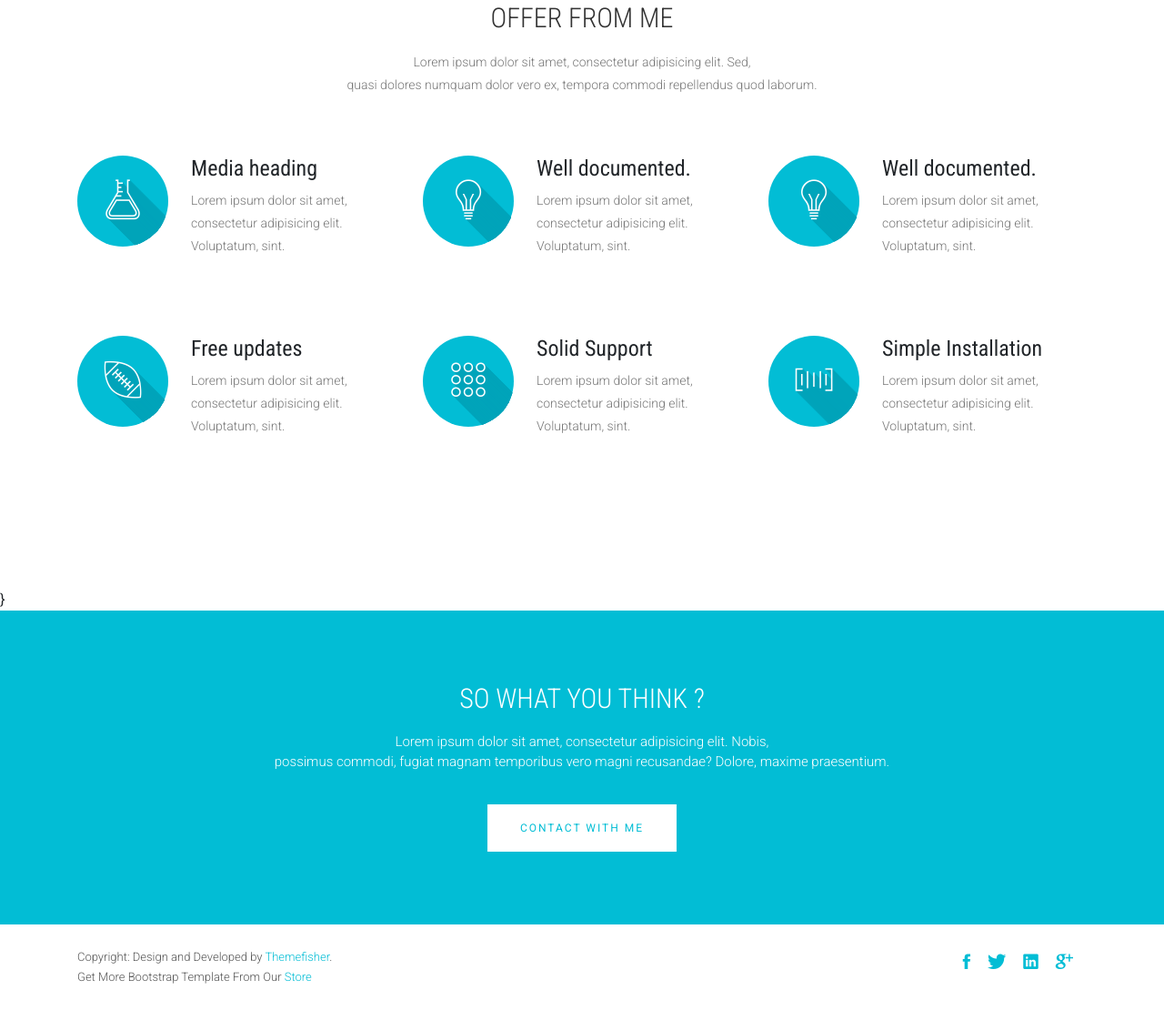
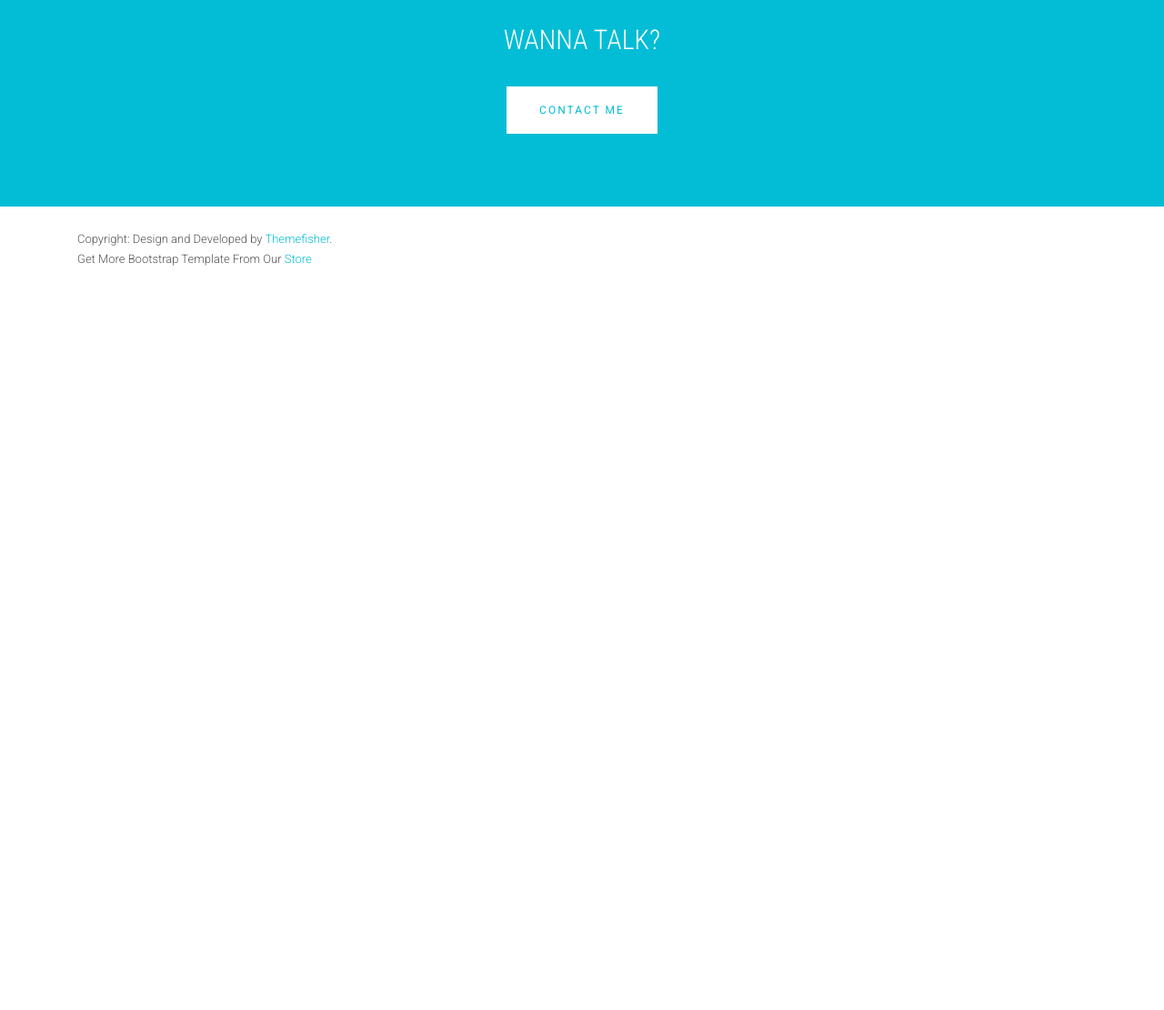
Before and after one commit to jvmcpheron/Bootstrap_Portfolio, a website: page timer-main/theme/index.html in a window 1280 px wide. Shown: the part 2706-3816 px from the top of the page at 91% size. After the commit the page ends 3027 px from the top, so only its background shows below. Drawn offline with Linux system fonts and the light colour scheme; files whose address does not match are found by name; a web font is replaced by a local one.

Commit message:
finished up index.html

```diff
--- a/timer-main/theme/index.html
+++ b/timer-main/theme/index.html
@@ -326,96 +326,7 @@ Portfolio Section Start
 ==================================================
 Portfolio Section Start
 ================================================== -->
-<section id="feature">
-  <div class="container">
-    <div class="section-heading">
-      <h1 class="title wow fadeInDown" data-wow-delay=".3s">Offer From Me</h1>
-      <p class="wow fadeInDown" data-wow-delay=".5s">
-        Lorem ipsum dolor sit amet, consectetur adipisicing elit. Sed,<br> quasi dolores numquam dolor vero ex, tempora
-        commodi repellendus quod laborum.
-      </p>
-    </div>
-    <div class="row">
-      <div class="col-sm-6 col-lg-4">
-        <div class="media wow fadeInUp animated" data-wow-duration="500ms" data-wow-delay="300ms">
-          <div class="media-left">
-            <div class="icon">
-              <i class="ion-ios-flask-outline"></i>
-            </div>
-          </div>
-          <div class="media-body">
-            <h4 class="media-heading">Media heading</h4>
-            <p>Lorem ipsum dolor sit amet, consectetur adipisicing elit. Voluptatum, sint.</p>
-          </div>
-        </div>
-      </div>
-      <div class="col-sm-6 col-lg-4">
-        <div class="media wow fadeInDown animated" data-wow-duration="500ms" data-wow-delay="600ms">
-          <div class="media-left">
-            <div class="icon">
-              <i class="ion-ios-lightbulb-outline"></i>
-            </div>
-          </div>
-          <div class="media-body">
-            <h4 class="media-heading">Well documented.</h4>
-            <p>Lorem ipsum dolor sit amet, consectetur adipisicing elit. Voluptatum, sint.</p>
-          </div>
-        </div>
-      </div>
-      <div class="col-sm-6 col-lg-4">
-        <div class="media wow fadeInDown animated" data-wow-duration="500ms" data-wow-delay="900ms">
-          <div class="media-left">
-            <div class="icon">
-              <i class="ion-ios-lightbulb-outline"></i>
-            </div>
-          </div>
-          <div class="media-body">
-            <h4 class="media-heading">Well documented.</h4>
-            <p>Lorem ipsum dolor sit amet, consectetur adipisicing elit. Voluptatum, sint.</p>
-          </div>
-        </div>
-      </div>
-      <div class="col-sm-6 col-lg-4">
-        <div class="media wow fadeInDown animated" data-wow-duration="500ms" data-wow-delay="1200ms">
-          <div class="media-left">
-            <div class="icon">
-              <i class="ion-ios-americanfootball-outline"></i>
-            </div>
-          </div>
-          <div class="media-body">
-            <h4 class="media-heading">Free updates</h4>
-            <p>Lorem ipsum dolor sit amet, consectetur adipisicing elit. Voluptatum, sint.</p>
-          </div>
-        </div>
-      </div>
-      <div class="col-sm-6 col-lg-4">
-        <div class="media wow fadeInDown animated" data-wow-duration="500ms" data-wow-delay="1500ms">
-          <div class="media-left">
-            <div class="icon">
-              <i class="ion-ios-keypad-outline"></i>
-            </div>
-          </div>
-          <div class="media-body">
-            <h4 class="media-heading">Solid Support</h4>
-            <p>Lorem ipsum dolor sit amet, consectetur adipisicing elit. Voluptatum, sint.</p>
-          </div>
-        </div>
-      </div>
-      <div class="col-sm-6 col-lg-4">
-        <div class="media wow fadeInDown animated" data-wow-duration="500ms" data-wow-delay="1800ms">
-          <div class="media-left">
-            <div class="icon">
-              <i class="ion-ios-barcode-outline"></i>
-            </div>
-          </div>
-          <div class="media-body">
-            <h4 class="media-heading">Simple Installation</h4>
-            <p>Lorem ipsum dolor sit amet, consectetur adipisicing elit. Voluptatum, sint.</p>
-          </div>
-        </div>
-      </div>
-    </div>
-  </div>
+
 </section> <!-- /#feature -->
 }
 
@@ -428,9 +339,8 @@ Portfolio Section Start
                     <div class="row">
                         <div class="col-md-12">
                             <div class="block">
-                                <h2 class="title wow fadeInDown" data-wow-delay=".3s" data-wow-duration="500ms">SO WHAT YOU THINK ?</h1>
-                                <p class="wow fadeInDown" data-wow-delay=".5s" data-wow-duration="500ms">Lorem ipsum dolor sit amet, consectetur adipisicing elit. Nobis,<br>possimus commodi, fugiat magnam temporibus vero magni recusandae? Dolore, maxime praesentium.</p>
-                                <a href="contact.html" class="btn btn-default btn-contact wow fadeInDown" data-wow-delay=".7s" data-wow-duration="500ms">Contact With Me</a>
+                                <h2 class="title wow fadeInDown" data-wow-delay=".3s" data-wow-duration="500ms">WANNA TALK?</h1>
+                                <a href="contact.html" class="btn btn-default btn-contact wow fadeInDown" data-wow-delay=".7s" data-wow-duration="500ms">Contact Me</a>
                             </div>
                         </div>
 
@@ -451,33 +361,7 @@ Portfolio Section Start
                                 <a href="https://themefisher.com/free-bootstrap-templates/" target="_blank">Store</a>
                             </p>
                         </div>
-                        <div class="col-md-4 col-12">
-                            <!-- Social Media -->
-                            <ul class="social text-center text-md-right text-lg-right">
-                                <li>
-                                    <a href="http://wwww.fb.com/themefisher" class="Facebook">
-                                        <i class="ion-social-facebook"></i>
-                                    </a>
-                                </li>
-                                <li>
-                                    <a href="http://wwww.twitter.com/themefisher" class="Twitter">
-                                        <i class="ion-social-twitter"></i>
-                                    </a>
-                                </li>
-                                <li>
-                                    <a href="#" class="Linkedin">
-                                        <i class="ion-social-linkedin"></i>
-                                    </a>
-                                </li>
-                                <li>
-                                    <a href="http://wwww.fb.com/themefisher" class="Google Plus">
-                                        <i class="ion-social-googleplus"></i>
-                                    </a>
-                                </li>
-                            </ul>
-                        </div>
-                    </div>
-                </div>
+
             </footer> <!-- /#footer -->
 
 	<!-- Template Javascript Files
```
Also changed, not shown: timer-main/theme/contact.html (+2 -2 lines).
